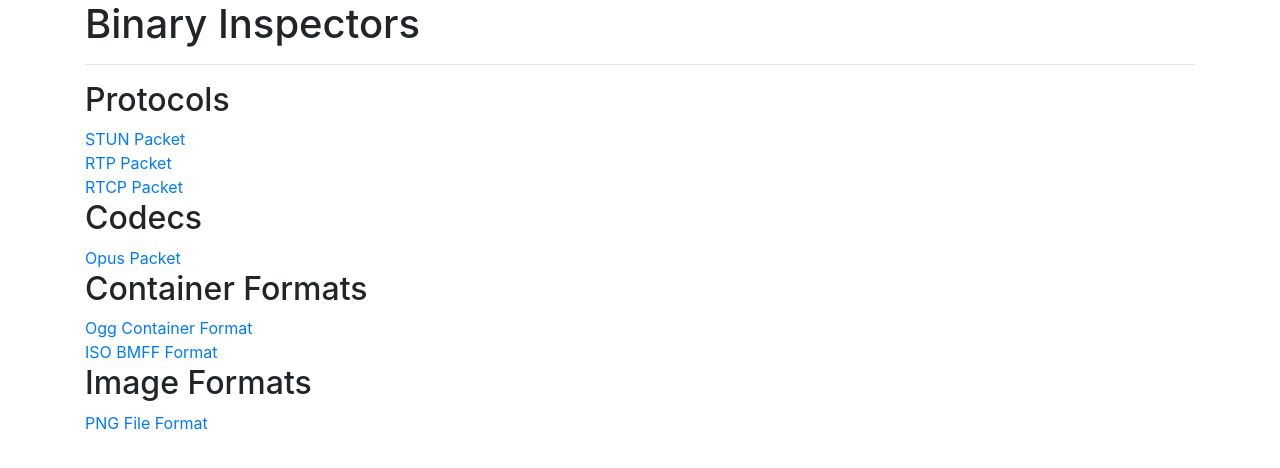
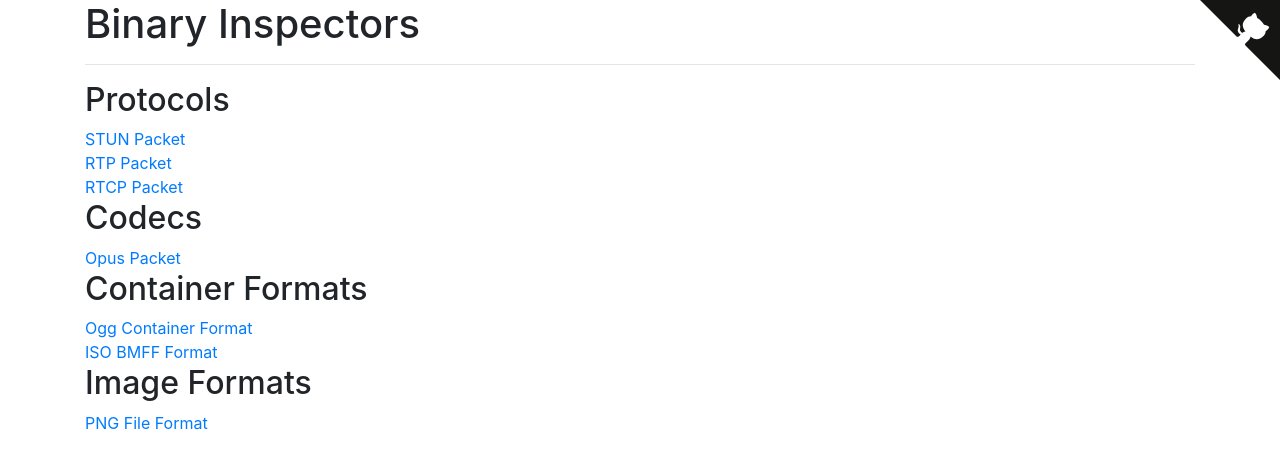
Before and after one commit to rameshvarun/binary-inspector, a website: page src/index.html in a window 1280 px wide. Drawn offline with nearby package versions, Linux system fonts and the light colour scheme.

Commit message:
Index links to GitHub repo.

```diff
--- a/src/index.html
+++ b/src/index.html
@@ -15,6 +15,15 @@
 </head>
 
 <body>
+  <a href="https://github.com/rameshvarun/binary-inspector" class="github-corner" aria-label="View source on GitHub">
+    <svg width="80" height="80" viewBox="0 0 250 250" style="fill:#151513; color:#fff; position: absolute; top: 0; border: 0; right: 0;" aria-hidden="true">
+      <path d="M0,0 L115,115 L130,115 L142,142 L250,250 L250,0 Z"></path>
+      <path d="M128.3,109.0 C113.8,99.7 119.0,89.6 119.0,89.6 C122.0,82.7 120.5,78.6 120.5,78.6 C119.2,72.0 123.4,76.3 123.4,76.3 C127.3,80.9 125.5,87.3 125.5,87.3 C122.9,97.6 130.6,101.9 134.4,103.2" fill="currentColor" style="transform-origin: 130px 106px;" class="octo-arm"></path>
+      <path d="M115.0,115.0 C114.9,115.1 118.7,116.5 119.8,115.4 L133.7,101.6 C136.9,99.2 139.9,98.4 142.2,98.6 C133.8,88.0 127.5,74.4 143.8,58.0 C148.5,53.4 154.0,51.2 159.7,51.0 C160.3,49.4 163.2,43.6 171.4,40.1 C171.4,40.1 176.1,42.5 178.8,56.2 C183.1,58.6 187.2,61.8 190.9,65.4 C194.5,69.0 197.7,73.2 200.1,77.6 C213.8,80.2 216.3,84.9 216.3,84.9 C212.7,93.1 206.9,96.0 205.4,96.6 C205.1,102.4 203.0,107.8 198.3,112.5 C181.9,128.9 168.3,122.5 157.7,114.1 C157.9,116.9 156.7,120.9 152.7,124.9 L141.0,136.5 C139.8,137.7 141.6,141.9 141.8,141.8 Z" fill="currentColor" class="octo-body"></path>
+    </svg>
+  </a>
+  <style>.github-corner:hover .octo-arm{animation:octocat-wave 560ms ease-in-out}@keyframes octocat-wave{0%,100%{transform:rotate(0)}20%,60%{transform:rotate(-25deg)}40%,80%{transform:rotate(10deg)}}@media (max-width:500px){.github-corner:hover .octo-arm{animation:none}.github-corner .octo-arm{animation:octocat-wave 560ms ease-in-out}}</style>
+
   <div class="container">
     <div class="page-header">
       <h1>Binary Inspectors</h1>
```
